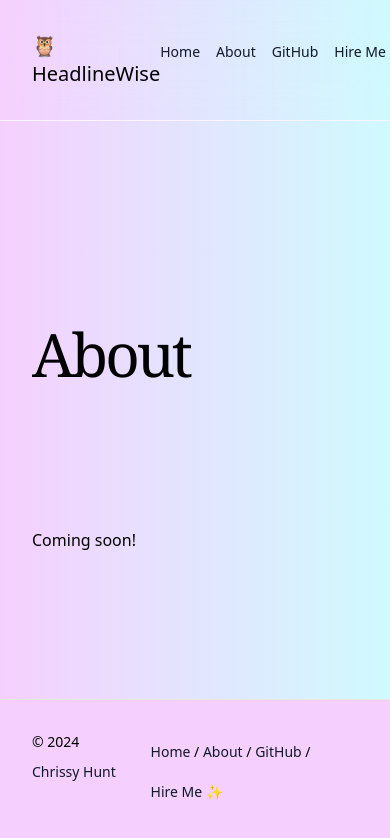
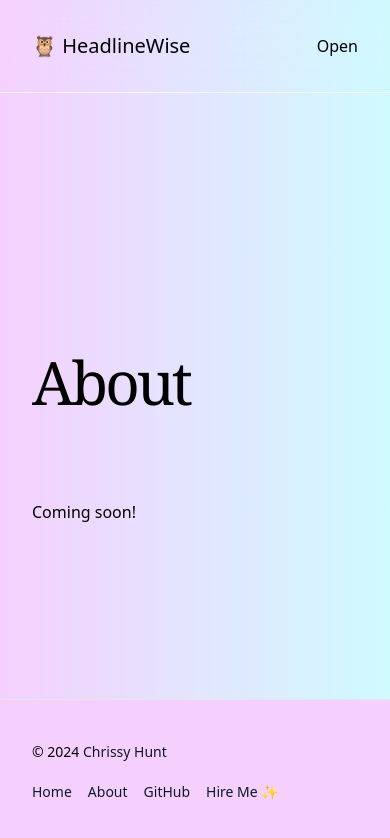
Before and after one commit to chrissyhunt/headlinewise, a Next.js app: page /about in a window 390 px wide. Shown: the top 838 px of the page. Built offline with nearby package versions, Linux system fonts and the light colour scheme.

Commit message:
add mobile styles

```diff
--- a/src/app/page.tsx
+++ b/src/app/page.tsx
@@ -14,12 +14,16 @@ export default async function Home() {
         <h1 className="font-serif text-4xl mb-8">
           Select a topic to review headlines:
         </h1>
-        <ul className="flex justify-center space-x-4">
+        <ul className="flex flex-wrap justify-center align-center space-x-4">
           {topics?.map((t) => (
-            <li key={t.id}>
+            <li key={t.id} className="mb-4">
               <Link
+                key={t.id}
                 href={`/topics/${t.id}`}
-                className={buttonVariants({ variant: "default", size: "lg" })}
+                className={buttonVariants({
+                  variant: "default",
+                  size: "lg",
+                })}
               >
                 {t.query}
               </Link>
--- a/src/app/topics/[topicId]/page.tsx
+++ b/src/app/topics/[topicId]/page.tsx
@@ -33,13 +33,13 @@ export default async function TopicPage({
     <>
       <HeaderSection>
         <BackButton />
-        <h1 className="mt-20 font-serif text-6xl tracking-tighter">
+        <h1 className="mt-20 font-serif text-4xl sm:text-6xl tracking-tighter">
           <span className="bg-fuchsia-400">&ldquo;{topic?.query}&rdquo;</span>
         </h1>
       </HeaderSection>
       <section className="py-12">
         <h2 className="text-xl mb-16 mx-8">Recent Headlines</h2>
-        <ul className="grid grid-cols-3 gap-0">
+        <ul className="grid grid-cols-1 md:grid-cols-2 lg:grid-cols-3 gap-0">
           {topic?.articles?.map((a) => (
             <Sheet key={a.id}>
               <SheetTrigger>
@@ -49,7 +49,7 @@ export default async function TopicPage({
                   date={a.published_at!}
                 />
               </SheetTrigger>
-              <SheetContent className="max-w-1/3 sm:max-w-1/3 bg-fuchsia-50 overflow-y-scroll">
+              <SheetContent className="w-screen max-w-screen sm:w-3/4 sm:max-w-3/4 lg:w-2/3 lg:max-w-2/3 bg-fuchsia-50 overflow-y-scroll">
                 <SheetDescription>
                   <ArticleDetails id={a.id} />
                 </SheetDescription>
--- a/src/components/ArticleDetails.tsx
+++ b/src/components/ArticleDetails.tsx
@@ -28,10 +28,14 @@ export default async function ArticleDetails({ id }: { id: string }) {
   const language = analysis?.language?.split(",");
 
   return (
-    <div className="mx-10 my-14 text-black">
+    <div className="mx-2 sm:mx-10 my-4 sm:my-14 text-black">
       <DisplayLabel>The Headline</DisplayLabel>
-      <h1 className="text-6xl font-serif mb-4 max-w-prose">{article.title}</h1>
-      <p className="text-3xl font-serif max-w-prose">{article.description}</p>
+      <h1 className="text-3xl md:text-6xl font-serif mb-4 max-w-prose">
+        {article.title}
+      </h1>
+      <p className="text-xl md:text-3xl font-serif max-w-prose">
+        {article.description}
+      </p>
 
       <div className="grid grid-cols-2 mt-12">
         <div>
@@ -50,7 +54,9 @@ export default async function ArticleDetails({ id }: { id: string }) {
 
       <div className="mt-12">
         <DisplayLabel>Analysis</DisplayLabel>
-        <p className="text-xl font-serif max-w-prose">{analysis?.analysis}</p>
+        <p className="text-lg md:text-xl font-serif max-w-prose">
+          {analysis?.analysis}
+        </p>
       </div>
 
       <Source url={article.url!} name={article.source?.name} />
--- a/src/components/Footer.tsx
+++ b/src/components/Footer.tsx
@@ -1,9 +1,10 @@
 import Link from "next/link";
 import { buttonVariants } from "@/components/ui/button";
+import { menuLinks } from "@/components/Navbar";
 
 export default function Footer() {
   return (
-    <footer className="border-t-[1px] bg-fuchsia-200  border-b-fuchsia-50 p-8 flex justify-between align-center text-sm">
+    <footer className="border-t-[1px] bg-fuchsia-200  border-b-fuchsia-50 p-8 flex flex-col sm:flex-row justify-between align-center text-sm">
       <p>
         &copy; {new Date().getFullYear()}{" "}
         <Link
@@ -14,31 +15,19 @@ export default function Footer() {
           Chrissy Hunt
         </Link>
       </p>
-      <p>
-        <Link href="/" className={buttonVariants({ variant: "link" })}>
-          Home
-        </Link>{" "}
-        /{" "}
-        <Link href="/about" className={buttonVariants({ variant: "link" })}>
-          About
-        </Link>{" "}
-        /{" "}
-        <Link
-          href="https://github.com/chrissyhunt/headlinewise"
-          target="_blank"
-          className={buttonVariants({ variant: "link" })}
-        >
-          GitHub
-        </Link>{" "}
-        /{" "}
-        <Link
-          href="https://www.linkedin.com/in/chrissyhuntnyc/"
-          target="_blank"
-          className={buttonVariants({ variant: "link" })}
-        >
-          Hire Me ✨
-        </Link>
-      </p>
+      <ul className="flex space-x-4">
+        {menuLinks.map((link) => (
+          <li key={link.href}>
+            <Link
+              href={link.href}
+              className={buttonVariants({ variant: "link" })}
+              target={link.newTab ? "_blank" : undefined}
+            >
+              {link.label}
+            </Link>
+          </li>
+        ))}
+      </ul>
     </footer>
   );
 }
--- a/src/components/HeaderSection.tsx
+++ b/src/components/HeaderSection.tsx
@@ -6,6 +6,8 @@ export default function HeaderSection({
   children: React.ReactNode;
 }) {
   return (
-    <section className={`px-8 py-24 pt-36 ${className}`}>{children}</section>
+    <section className={`px-8 py-10 sm:py-24 pt-36 sm:pt-40 ${className}`}>
+      {children}
+    </section>
   );
 }
--- a/src/components/Navbar.tsx
+++ b/src/components/Navbar.tsx
@@ -1,42 +1,68 @@
 import Link from "next/link";
 import { buttonVariants } from "@/components/ui/button";
+import {
+  Sheet,
+  SheetContent,
+  SheetDescription,
+  SheetHeader,
+  SheetTitle,
+  SheetTrigger,
+} from "@/components/ui/sheet";
+
+interface MenuLink {
+  label: string;
+  href: string;
+  newTab?: boolean;
+}
+
+export const menuLinks: MenuLink[] = [
+  {
+    label: "Home",
+    href: "/",
+  },
+  {
+    label: "About",
+    href: "/about",
+  },
+  {
+    label: "GitHub",
+    href: "https://github.com/chrissyhunt/headlinewise",
+    newTab: true,
+  },
+  {
+    label: "Hire Me ✨",
+    href: "https://www.linkedin.com/in/chrissyhuntnyc/",
+    newTab: true,
+  },
+];
 
 export default function Navbar() {
   return (
     <header className="flex justify-between align-center p-8 w-full fixed backdrop-blur-xl border-b-[1px] border-b-fuchsia-50">
       <h1 className="text-xl self-center">🦉 HeadlineWise</h1>
-      <nav>
+      <nav className="hidden sm:flex">
         <ul className="flex justify-end align-center space-x-4">
-          <li>
-            <Link href="/" className={buttonVariants({ variant: "link" })}>
-              Home
-            </Link>
-          </li>
-          <li>
-            <Link href="/about" className={buttonVariants({ variant: "link" })}>
-              About
-            </Link>
-          </li>
-          <li>
-            <Link
-              href="https://github.com/chrissyhunt/headlinewise"
-              target="_blank"
-              className={buttonVariants({ variant: "link" })}
-            >
-              GitHub
-            </Link>
-          </li>
-          <li>
-            <Link
-              href="https://www.linkedin.com/in/chrissyhuntnyc/"
-              target="_blank"
-              className={buttonVariants({ variant: "link" })}
-            >
-              Hire Me ✨
-            </Link>
-          </li>
+          {menuLinks.map((link) => (
+            <li key={link.href}>
+              <Link
+                href={link.href}
+                className={buttonVariants({ variant: "link" })}
+                target={link.newTab ? "_blank" : undefined}
+              >
+                {link.label}
+              </Link>
+            </li>
+          ))}
         </ul>
       </nav>
+      <div className="flex sm:hidden">
+        <Sheet>
+          <SheetTrigger>Open</SheetTrigger>
+          <SheetContent>
+            <SheetDescription>Menu</SheetDescription>
+          </SheetContent>
+        </Sheet>
+      </div>
     </header>
   );
 }
```
